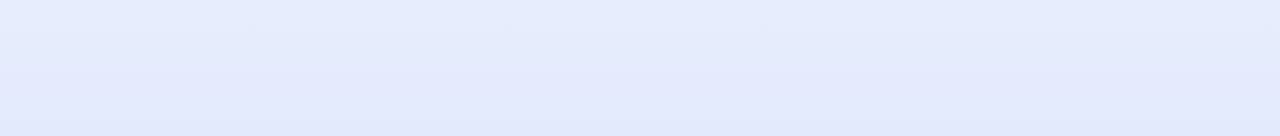
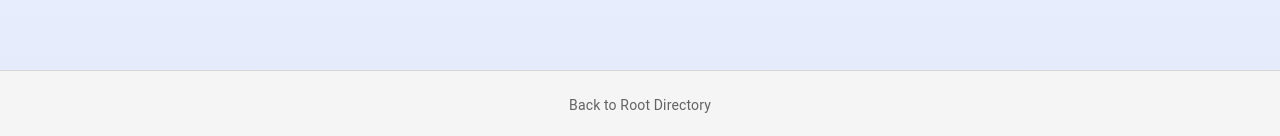
Before and after one commit to BilkoBibitkov/bilkobibitkov.github.io, a React (Create React App) app: page / in a window 1280 px wide. Shown: the part 661-797 px from the top of the page. Built offline with nearby package versions, Linux system fonts and the light colour scheme.

Commit message:
feat: add footer with root directory link

```diff
--- a/src/App.tsx
+++ b/src/App.tsx
@@ -13,6 +13,30 @@ const PROJECTS = [
   },
 ];
 
+function Footer() {
+  return (
+    <Box
+      component="footer"
+      sx={{
+        py: 3,
+        px: 2,
+        mt: 'auto',
+        backgroundColor: (theme) => theme.palette.grey[100],
+        borderTop: '1px solid',
+        borderColor: 'divider',
+      }}
+    >
+      <Container maxWidth="md">
+        <Typography variant="body2" color="text.secondary" align="center">
+          <MuiLink href="/" color="inherit" underline="hover">
+            Back to Root Directory
+          </MuiLink>
+        </Typography>
+      </Container>
+    </Box>
+  );
+}
+
 function App() {
   // Simulate navigation state (for SPA feel)
   const [page, setPage] = React.useState<'home' | 'heic-to-jpeg'>('home');
@@ -23,7 +47,12 @@ function App() {
   };
 
   return (
-    <Box sx={{ background: 'linear-gradient(180deg, #f9f9f9 0%, #e3eafc 100%)', minHeight: '100vh' }}>
+    <Box sx={{
+      background: 'linear-gradient(180deg, #f9f9f9 0%, #e3eafc 100%)',
+      minHeight: '100vh',
+      display: 'flex',
+      flexDirection: 'column'
+    }}>
       <AppBar position="static" color="transparent" elevation={0} sx={{ borderBottom: '1px solid #e0e0e0' }}>
         <Toolbar>
           <Typography variant="h6" sx={{ flexGrow: 1, fontWeight: 700, color: '#222', cursor: 'pointer' }} onClick={() => handleNav('home')}>
@@ -33,7 +62,7 @@ function App() {
           <Button color="inherit" onClick={() => handleNav('heic-to-jpeg')}>HEIC to JPEG</Button>
         </Toolbar>
       </AppBar>
-      <Container maxWidth="md" sx={{ mt: 6, mb: 8 }}>
+      <Container maxWidth="md" sx={{ mt: 6, mb: 8, flex: 1 }}>
         {page === 'home' && (
           <>
             <Typography variant="h3" component="h1" align="center" gutterBottom sx={{ fontWeight: 700 }}>
@@ -108,6 +137,7 @@ function App() {
           </Box>
         )}
       </Container>
+      <Footer />
     </Box>
   );
 }
```
